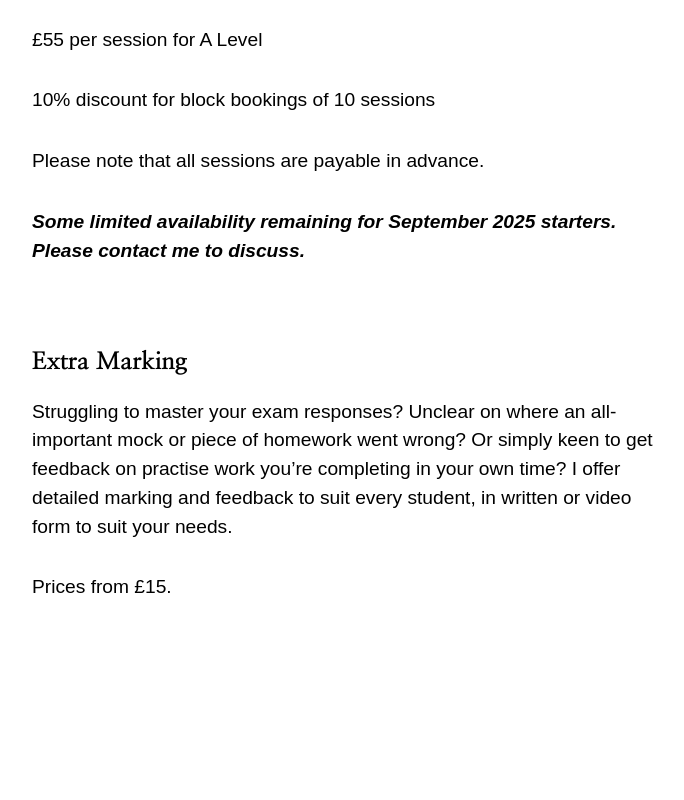
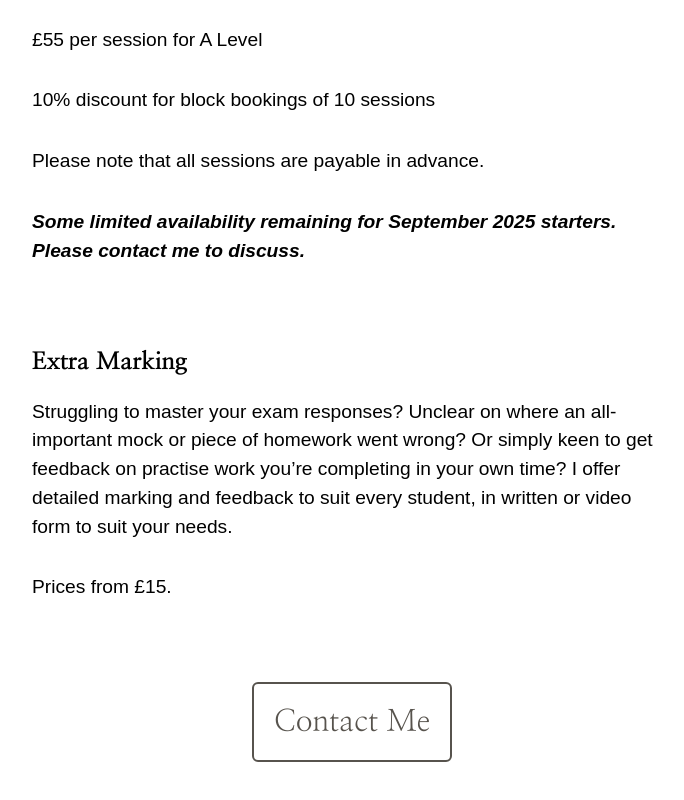
Before and after one commit to readered/daisyteaches, a Vue app: page /services in a window 1280 px wide. Shown: the part 1826-2626 px from the top of the page, without its empty margins (288-972 px from the left). Before the commit the page ends 2508 px from the top, so only its background shows below. Built offline with nearby package versions, Linux system fonts and the light colour scheme.

Commit message:
Standardise headers

```diff
--- a/src/components/LinkButton.vue
+++ b/src/components/LinkButton.vue
@@ -1,5 +1,5 @@
 <template>
-    <a :href="props.link" :class="buttonClasses">{{ props.text }}</a>
+    <a :href="props.link" :class="buttonClasses">{{ props.text }}<slot></slot></a>
 </template>
 
 <script setup lang="ts">
--- /dev/null
+++ b/src/components/PageHeader.vue
@@ -0,0 +1,13 @@
+<template>
+    <div class="h-[15rem] bg-black text-white text-[5rem] px-20 mb-5 flex items-center">
+        <div>
+            <slot></slot>
+        </div>
+    </div>
+</template>
+
+<script setup lang="ts">
+
+</script>
+
+<style scoped></style>
--- a/src/views/ServicesView.vue
+++ b/src/views/ServicesView.vue
@@ -1,8 +1,6 @@
 <template>
     <div>
-        <div class="h-[15rem] bg-black text-white text-[5rem] px-20 mb-5 flex items-center">
-            <div>Services</div>
-        </div>
+        <page-header>Services</page-header>
         <div class="mx-[25%] my-20">
             <section :class="serviceSectionClasses">
                 <h3 :class="serviceHeaderClasses">Small Group Sessions</h3>
@@ -49,11 +47,16 @@
                 <p>Prices from £15.</p>
             </section>
         </div>
+        <div class="w-full flex justify-center mb-30">
+            <link-button link="/contact">Contact Me</link-button>
+        </div>
+
     </div>
 </template>
 
 <script lang="ts" setup>
-
+import LinkButton from '../components/LinkButton.vue'
+import PageHeader from '../components/PageHeader.vue'
 const serviceHeaderClasses = ["font-extrabold", "text-2xl", "mb-5"]
 const serviceSectionClasses = ["mb-20"]
 </script>
```
